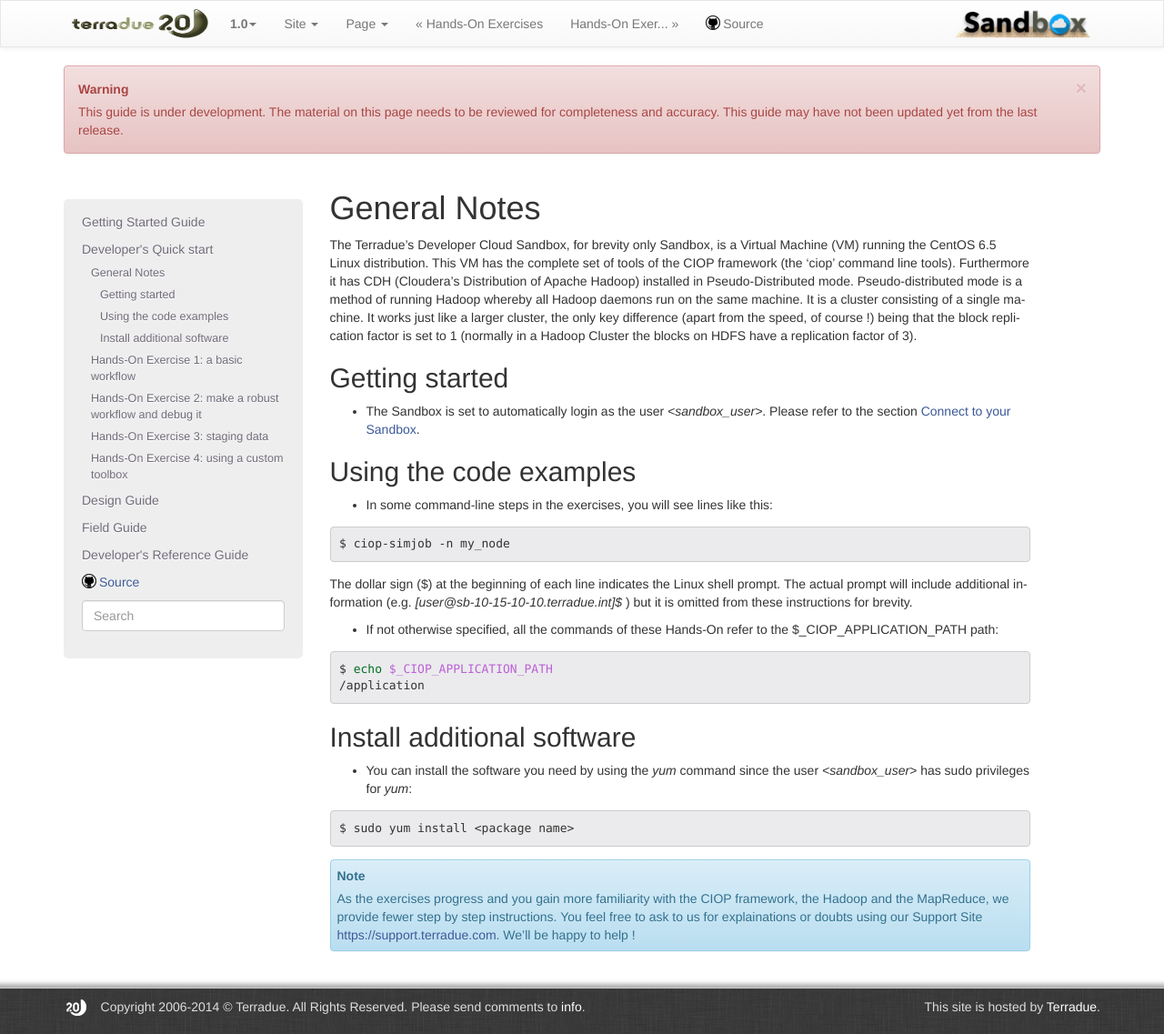
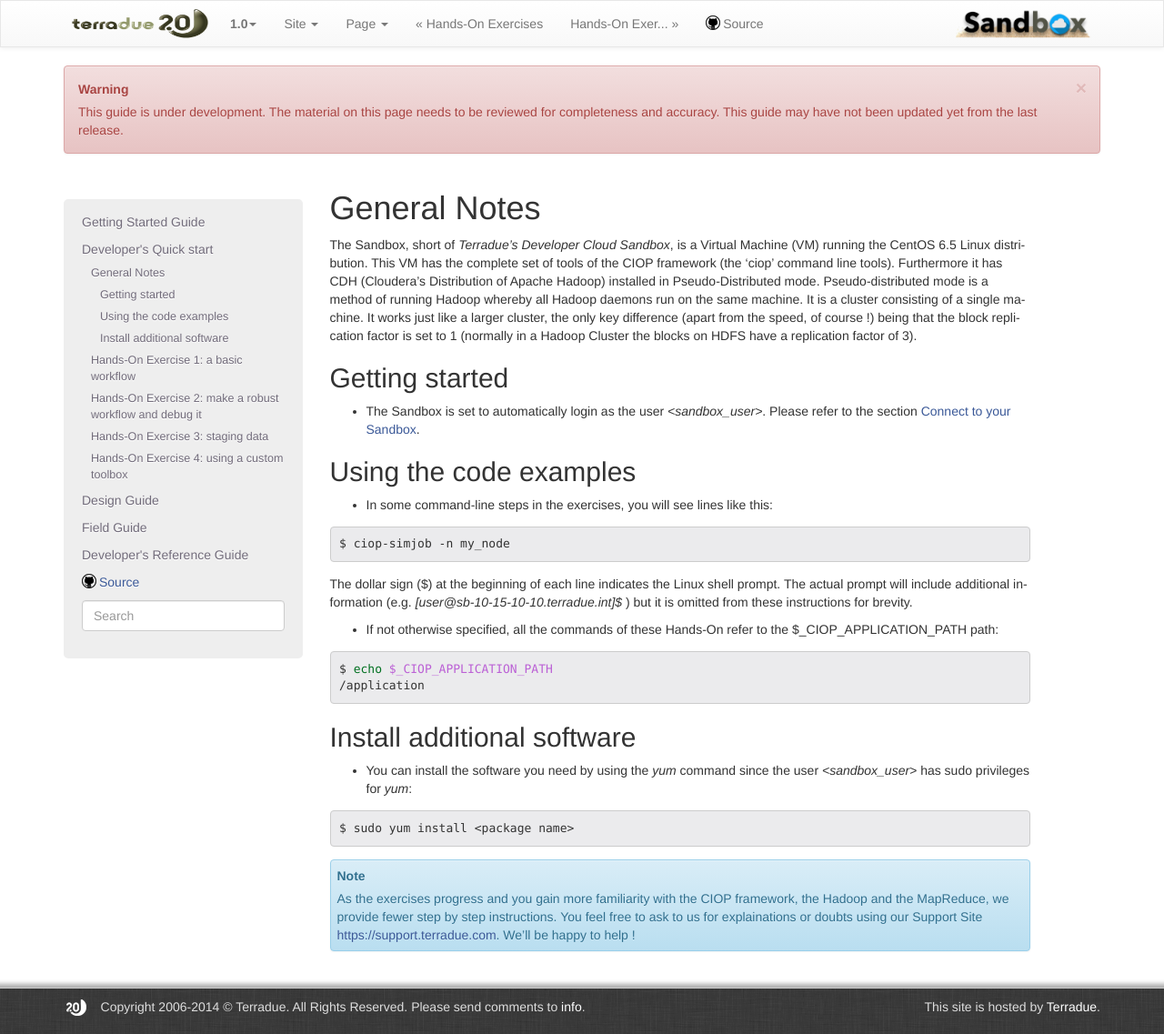
Before and after one commit to Terradue/doc-developer-sandbox, a Sphinx documentation site: the page built from source/developer/general_notes.rst, in a window 1280 px wide. Shown: the whole page at 91% size. Built offline with Sphinx 7.4.7, drawn with Linux system fonts in a browser that asks for light colours; pages that are not in the unit, such as notebooks, are missing from menus.

Commit message:
Update general_notes.rst

```diff
--- a/source/developer/general_notes.rst
+++ b/source/developer/general_notes.rst
@@ -3,7 +3,7 @@
 General Notes
 #############
 
-The Terradue's Developer Cloud Sandbox, for brevity only Sandbox, is a Virtual Machine (VM) running the CentOS 6.5 Linux distribution. This VM has the complete set of tools of the CIOP framework (the 'ciop' command line tools). Furthermore it has CDH (Cloudera's Distribution of Apache Hadoop) installed in Pseudo-Distributed mode. Pseudo-distributed mode is a method of running Hadoop whereby all Hadoop daemons run on the same machine. It is a cluster consisting of a single machine. It works just like a larger cluster, the only key difference (apart from the speed, of course !) being that the block replication factor is set to 1 (normally in a Hadoop Cluster the blocks on HDFS have a replication factor of 3).
+The Sandbox, short of *Terradue's Developer Cloud Sandbox*, is a Virtual Machine (VM) running the CentOS 6.5 Linux distribution. This VM has the complete set of tools of the CIOP framework (the 'ciop' command line tools). Furthermore it has CDH (Cloudera's Distribution of Apache Hadoop) installed in Pseudo-Distributed mode. Pseudo-distributed mode is a method of running Hadoop whereby all Hadoop daemons run on the same machine. It is a cluster consisting of a single machine. It works just like a larger cluster, the only key difference (apart from the speed, of course !) being that the block replication factor is set to 1 (normally in a Hadoop Cluster the blocks on HDFS have a replication factor of 3).
 
 Getting started
 ^^^^^^^^^^^^^^^^
```
